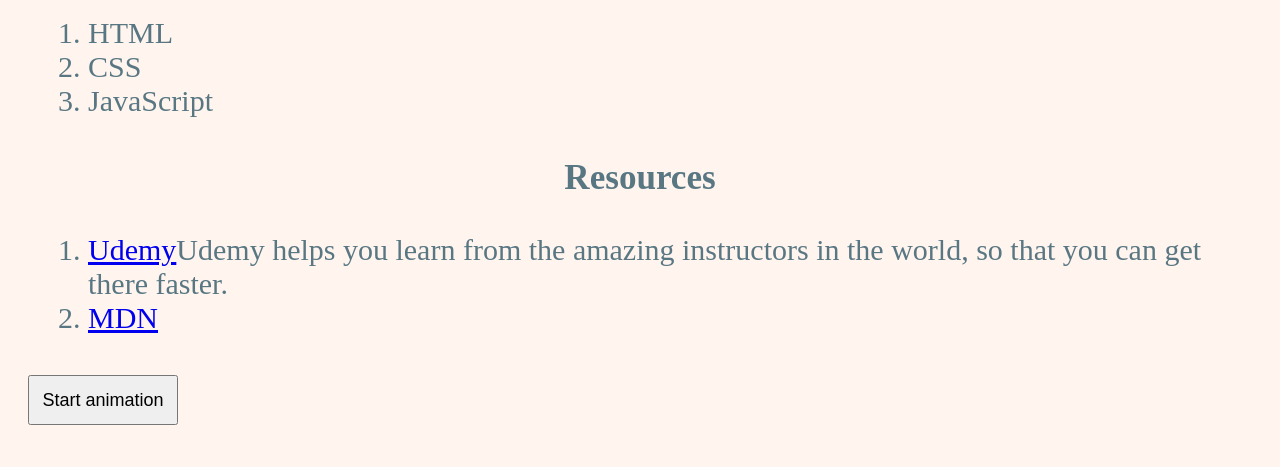
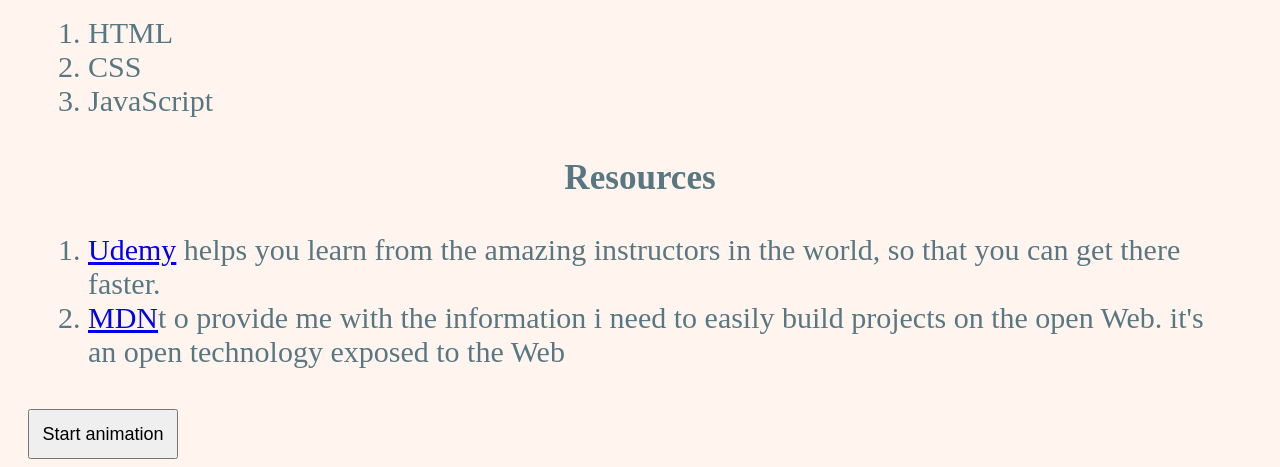
Before and after one commit to safakurdi/safakurdi.github.io, a plain HTML site: page index1.html in a window 1280 px wide. Shown: the part 656-1123 px from the top of the page. Before the commit the page ends 1089 px from the top, so only its background shows below. Drawn offline with nearby package versions, Linux system fonts and the light colour scheme.

Commit message:
Update index1.html

```diff
--- a/index1.html
+++ b/index1.html
@@ -48,8 +48,8 @@
             Resources
         </h3>
         <ol>
-            <li> <a href="https://www.udemy.com/course/ai-for-business/">Udemy</a>Udemy helps you learn from the amazing instructors in the world, so that you can get there faster.</li>
-            <li> <a href="https://developer.mozilla.org/en-US/">MDN</a></li>
+            <li> <a href="https://www.udemy.com/course/ai-for-business/">Udemy</a> helps you learn from the amazing instructors in the world, so that you can get there faster.</li>
+            <li> <a href="https://developer.mozilla.org/en-US/">MDN</a>t o provide me with the information i need to easily build projects on the open Web.  it's an open technology exposed to the Web</li>
         </ol>
 
     </div>
```
